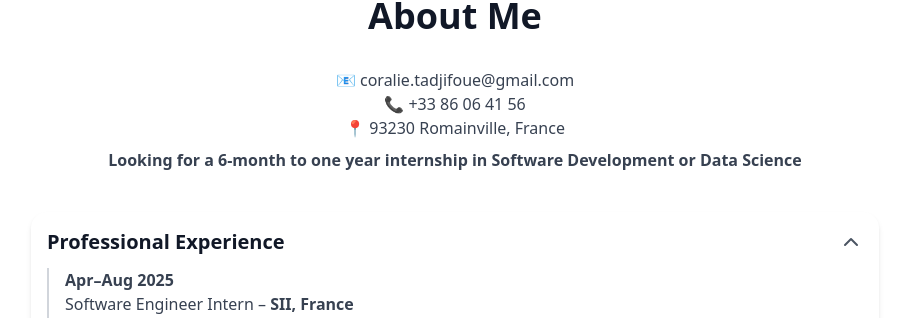
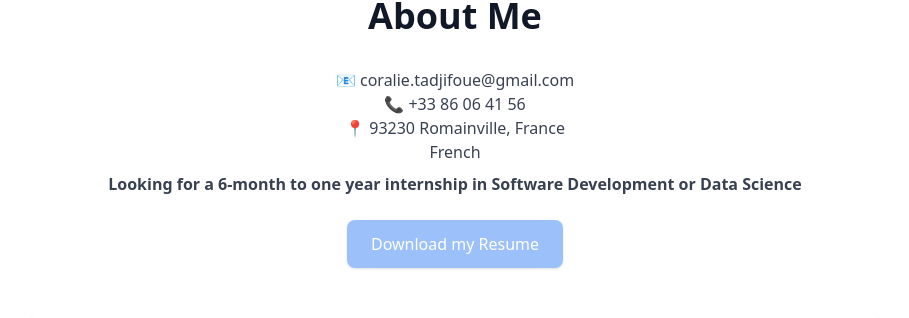
Before and after one commit to CoralieTadjifoue/portfolio, a React (Create React App) app: page /#/ in a window 1280 px wide. Shown: the part 908-1226 px from the top of the page, without its empty margins (185-1094 px from the left). Built offline with nearby package versions, Linux system fonts and the light colour scheme; no server answers; the database is empty.

Commit message:
[FEAT] amelioration du About Me et ajout d'un bouton pour telecharger mes CV

```diff
--- a/src/locales/en/translation.json
+++ b/src/locales/en/translation.json
@@ -26,7 +26,8 @@
       "email": "📧 coralie.tadjifoue@gmail.com",
       "phone": "📞 +33 86 06 41 56",
       "location": "📍 93230 Romainville, France",
-      "objective": "Looking for a 6-month to one year internship in Software Development or Data Science"
+      "objective": "Looking for a 6-month to one year internship in Software Development or Data Science",
+      "nationality": "French"
     },
     "professionalExperienceTitle": "Professional Experience",
     "professionalExperience": [
@@ -69,7 +70,7 @@
       {
         "date": "2021–2025",
         "degree": "Master’s in Computer Engineering",
-        "school": "ESIEA, Ivry-sur-Seine",
+        "school": "ESIEA, Ivry-sur-Seine, France",
         "details": "Software Engineering, Big Data, DevOps, Machine Learning, Cybersecurity"
       },
       {
@@ -83,11 +84,17 @@
         "degree": "Preparatory Class (MP)",
         "school": "Lycee Chaptal, Paris",
         "details": "Math-Physics specialization (intensive courses)"
+      },
+      {
+        "date": "2015–2017",
+        "degree": "High School Diploma (Scientific)",
+        "school": "Lycee Saint-Michel de Picpus, Paris",
+        "details": "Mathematics specialization | Mention Bien (Good Honors)"
       }
     ],
     "additionalInfo": {
       "languages": "French (native), English (fluent), German (basic)",
-      "certifications": "TOEIC 975/990, FreeCodeCamp ML",
+      "certifications": "TOEIC 975/990, FreeCodeCamp Data Analysis",
       "softSkills": "Team spirit, Rigor, Organization, Autonomy, Agile",
       "interests": ["Piano", "Tennis", "Drawing", "Creative Writing"]
     }
--- a/src/locales/fr/translation.json
+++ b/src/locales/fr/translation.json
@@ -26,7 +26,8 @@
       "email": "📧 coralie.tadjifoue@gmail.com",
       "phone": "📞 +33 86 06 41 56",
       "location": "📍 93230 Romainville, France",
-      "objective": "À la recherche d'un stage de 6 mois à un an en développement logiciel ou Data Science"
+      "objective": "À la recherche d'un stage de 6 mois à un an en développement logiciel ou Data Science",
+      "nationality": "Française"
     },
     "professionalExperienceTitle": "Expérience Professionnelle",
     "professionalExperience": [
@@ -69,7 +70,7 @@
       {
         "date": "2021–2025",
         "degree": "Cycle Ingenieur - Majeure Software Engineering",
-        "school": "ESIEA, Ivry-sur-Seine",
+        "school": "ESIEA, Ivry-sur-Seine, France",
         "details": "Software Engineering, DevOps, Big Data, Machine Learning, Cybersécurité"
       },
       {
@@ -83,12 +84,18 @@
         "degree": "Classe préparatoire (MP)",
         "school": "Lycée Chaptal, Paris",
         "details": "Spécialisation Maths-Physique (cours intensifs)"
+      },
+      {
+        "date": "2015–2017",
+        "degree": "Baccalauréat Scientifique",
+        "school": "Lycée Saint-Michel de Picpus, Paris",
+        "details": "Spécialisation Mathématiques | Mention Bien"
       }
     ],
     "additionalInfoTitle": "Informations Complémentaires",
     "additionalInfo": {
       "languages": "Français (natif), Anglais (courant), Allemand (notions)",
-      "certifications": "TOEIC 975/990, FreeCodeCamp ML",
+      "certifications": "TOEIC 975/990, FreeCodeCamp Data Analysis",
       "softSkills": "Esprit d'équipe, Rigueur, Organisation, Autonomie, Agile",
       "interests": ["Piano", "Tennis", "Dessin", "Écriture créative"]
     }
--- a/src/pages/About.jsx
+++ b/src/pages/About.jsx
@@ -1,14 +1,19 @@
 import SectionCard from "../components/SectionCard";
 import { useTranslation } from "react-i18next";
+import { motion } from "framer-motion";
 
 export default function About() {
-  const { t } = useTranslation();
+  const { t, i18n } = useTranslation();
 
   const contact = t("about.contact", { returnObjects: true });
   const professionalExperience = t("about.professionalExperience", { returnObjects: true });
   const technicalSkills = t("about.technicalSkills", { returnObjects: true });
   const education = t("about.education", { returnObjects: true });
   const additionalInfo = t("about.additionalInfo", { returnObjects: true });
+
+  const resumeLink = i18n.language === "fr"
+    ? "/resume/Coralie_Tadjifoue_CV_FR.pdf"
+    : "/resume/Coralie_Tadjifoue_CV_EN.pdf";
 
   return (
     <section id="about" className="bg-white">
@@ -20,7 +25,19 @@ export default function About() {
           <p>{contact.email}</p>
           <p>{contact.phone}</p>
           <p>{contact.location}</p>
+          <p>{contact.nationality}</p>
           <p className="mt-2 font-semibold">{contact.objective}</p>
+
+        {/* Download Resume Button */}
+          <motion.a
+            href={resumeLink}
+            download
+            whileHover={{ scale: 1.05 }}
+            whileTap={{ scale: 0.95 }}
+            className="mt-6 inline-block bg-blue-500/50 text-white px-6 py-3 rounded-lg shadow hover:bg-blue-700 transition"
+          >
+            {i18n.language === "fr" ? "Télécharger mon CV" : "Download my Resume"}
+          </motion.a>
         </div>
 
         {/* Professional Experience */}
```
Also changed, not shown: 2 other files (tests, documents, lock files or other folders).
